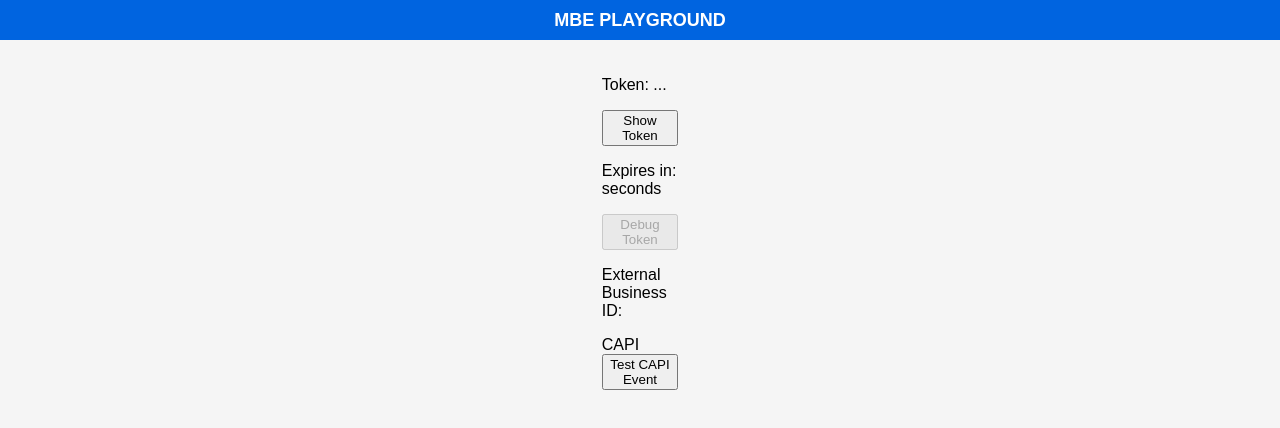
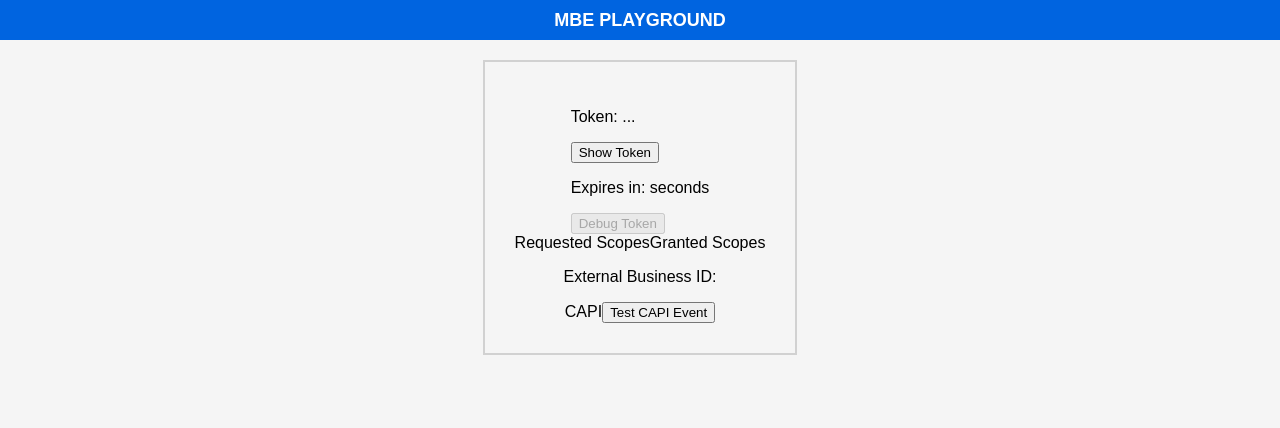
Before and after one commit to rahulmaddineni/mbe-playground, a React (Create React App) app: page /manage in a window 1280 px wide. Shown: the top 428 px of the page. Built offline with nearby package versions, Linux system fonts and the light colour scheme.

Commit message:
Added Requested vs Granted Scopes comparison in Redirect page

```diff
--- a/src/components/MBEConfigForm.tsx
+++ b/src/components/MBEConfigForm.tsx
@@ -100,7 +100,7 @@ const MBEConfigForm: React.FC<Props> = () => {
   }, [isRandomExtBizIDChecked, setValue]);
 
   const onHandleSubmit = (formData: FormProps) => {
-    const { extras } = formData;
+    const { extras, scope } = formData;
     // Set example business name if input is empty
     if (!extras.business_config.business.name) {
       formData.extras.business_config.business.name = "MBE Test Business";
@@ -108,7 +108,7 @@ const MBEConfigForm: React.FC<Props> = () => {
     setFormData(formData);
 
     // Set MBE Login URL
-    const url = buildUrl(extras);
+    const url = buildUrl(extras, scope);
     setLoginUrl(url);
   };
 
--- a/src/components/MBEManageRedirect.tsx
+++ b/src/components/MBEManageRedirect.tsx
@@ -2,6 +2,7 @@ import React, { useEffect, useState, useCallback } from "react";
 import { useLocation } from "react-router-dom";
 import JsonView from "./JSONView";
 import { InstallInfo } from "../types/MBEConfig";
+import "../styles/redirectstyles.css";
 
 const MBEManageRedirect: React.FC = () => {
   const location = useLocation();
@@ -12,6 +13,7 @@ const MBEManageRedirect: React.FC = () => {
   const [isTokenExpanded, setIsTokenExpanded] = useState(false);
   const [grantedScopes, setGrantedScopes] = useState<string[]>([]);
   const [testCAPIEventCode, setTestCAPIEventCode] = useState<string>();
+  const [scopes, setScopes] = useState<string[]>([]);
 
   const getMBEInstalls = useCallback(
     async (external_business_id: string, token: string, mbeVersion: string) => {
@@ -64,18 +66,22 @@ const MBEManageRedirect: React.FC = () => {
     if (state) {
       const decodedState = JSON.parse(decodeURIComponent(state));
 
-      const { external_business_id, version } = decodedState;
+      const { external_business_id, version, scope } = decodedState;
       if (external_business_id) {
         setExternalBizID(external_business_id);
       }
       if (accessToken) {
         // Remove the token and state from the URL
-        window.location.hash = "";
+        // window.location.hash = "";
 
         setToken(accessToken);
 
         // Get MBE installs
         getMBEInstalls(external_business_id, accessToken, version);
+      }
+      if (scope) {
+        const permissions = scope.split(",");
+        setScopes(permissions);
       }
     } else {
       // TODO: Error message
@@ -113,9 +119,29 @@ const MBEManageRedirect: React.FC = () => {
         <button disabled={!token} onClick={handleDebugToken}>
           Debug Token
         </button>
-        {grantedScopes.map((scope) => (
-          <p key={scope}>{scope}</p>
-        ))}
+      </div>
+      <div className="badge-container">
+        <div className="badge-container-column">
+          <div>Requested Scopes</div>
+          {scopes.map((scope) => (
+            <span
+              key={scope}
+              className={`badge ${
+                grantedScopes.includes(scope) ? "badge-green" : "badge-red"
+              }`}
+            >
+              {scope}
+            </span>
+          ))}
+        </div>
+        <div className="badge-container-column">
+          <div>Granted Scopes</div>
+          {grantedScopes.map((scope, index) => (
+            <span key={index} className="badge badge-grey">
+              {scope}
+            </span>
+          ))}
+        </div>
       </div>
       <p>External Business ID: {externalBizID}</p>
       <div>{installInfo && <JsonView data={installInfo} />}</div>
--- a/src/helpers/mbe_url_builder.ts
+++ b/src/helpers/mbe_url_builder.ts
@@ -1,6 +1,6 @@
 import { MBEExtrasConfig } from "../types/MBEConfig.ts";
 
-export const buildUrl = (extras: MBEExtrasConfig) => {
+export const buildUrl = (extras: MBEExtrasConfig, scope: string) => {
   const baseUrl = "https://facebook.com/dialog/oauth";
   const redirectUri =
     (process.env.NODE_ENV === "production"
@@ -18,6 +18,7 @@ export const buildUrl = (extras: MBEExtrasConfig) => {
     JSON.stringify({
       external_business_id,
       version: "v3",
+      scope,
     })
   );
   const params = {
@@ -25,7 +26,7 @@ export const buildUrl = (extras: MBEExtrasConfig) => {
     display: "page",
     redirect_uri: redirectUri,
     response_type: "token,granted_scopes",
-    scope: "manage_business_extension",
+    scope,
     extras: JSON.stringify(extras),
     state,
   };
--- a/src/styles/App.css
+++ b/src/styles/App.css
@@ -27,9 +27,3 @@
   margin-right: auto;
   margin-left: auto;
 }
-.manage-view {
-  display: flex;
-  flex-direction: column;
-  align-items: center;
-  width: 50%;
-}
--- /dev/null
+++ b/src/styles/redirectstyles.css
@@ -0,0 +1,39 @@
+.manage-view {
+  display: flex;
+  flex-direction: column;
+  align-items: center;
+  border: 2px solid rgba(0, 0, 0, 0.15);
+  padding: 30px;
+}
+
+.badge-container {
+  display: flex;
+  justify-content: space-between;
+}
+
+.badge-container-column {
+  display: flex;
+  flex-direction: column;
+  align-items: start;
+}
+
+.badge {
+  display: inline-block;
+  padding: 0.5em 1em;
+  margin: 0.3em;
+  border-radius: 2em;
+  font-size: 0.8em;
+  color: white;
+}
+
+.badge-green {
+  background-color: rgb(13, 123, 13);
+}
+
+.badge-red {
+  background-color: red;
+}
+
+.badge-grey {
+  background-color: rgb(102, 100, 100);
+}
```
